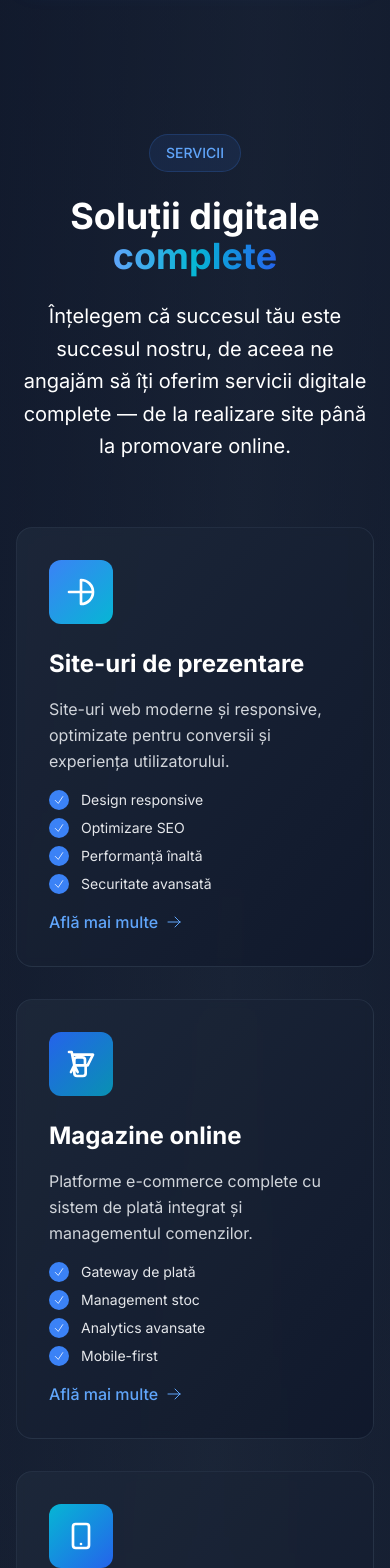
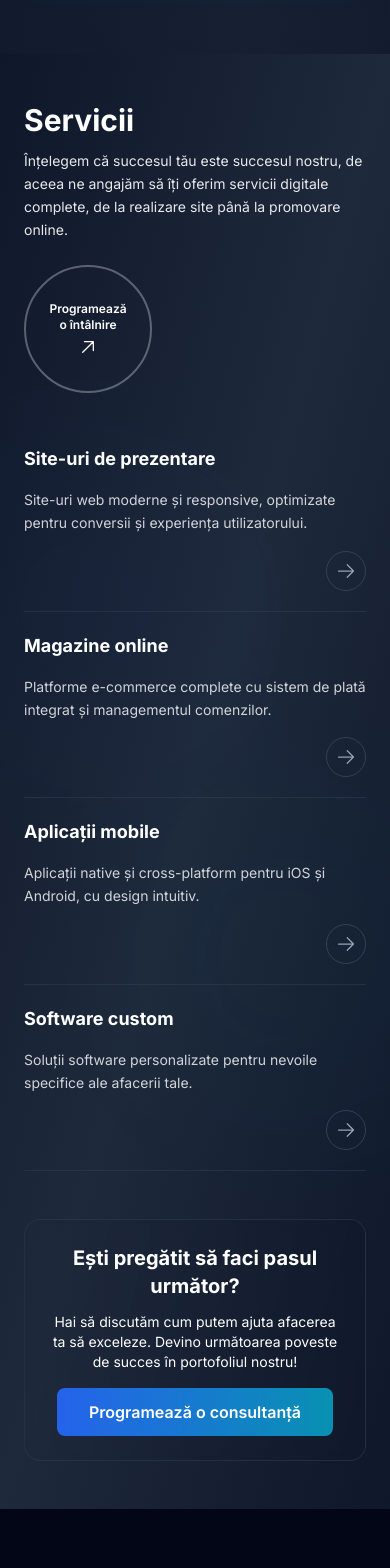
Before and after one commit to AndreiSimionescu12/PEAK_TECH_PLATFORM, a Next.js app: page / in a window 390 px wide. Shown: the part 3840-5408 px from the top of the page. Built offline with nearby package versions, Linux system fonts and the light colour scheme.

Commit message:
improvement

```diff
--- a/app/layout.tsx
+++ b/app/layout.tsx
@@ -1,6 +1,7 @@
 import type { Metadata } from 'next'
 import { Inter, Poppins } from 'next/font/google'
 import './globals.css'
+import CustomCursor from '@/components/CustomCursor'
 
 const inter = Inter({
   subsets: ['latin'],
@@ -74,6 +75,7 @@ export default function RootLayout({
   return (
     <html lang="ro" className={`${inter.variable} ${poppins.variable}`}>
       <body className="font-inter antialiased">
+        <CustomCursor />
         {children}
       </body>
     </html>
--- /dev/null
+++ b/components/CustomCursor.tsx
@@ -0,0 +1,84 @@
+'use client'
+
+import { useEffect, useState } from 'react'
+import { motion } from 'framer-motion'
+
+export default function CustomCursor() {
+  const [mousePosition, setMousePosition] = useState({ x: 0, y: 0 })
+  const [isPointer, setIsPointer] = useState(false)
+  const [isMobile, setIsMobile] = useState(false)
+
+  useEffect(() => {
+    // Check if device is mobile/tablet
+    const checkMobile = () => {
+      setIsMobile(window.innerWidth <= 1024)
+    }
+
+    checkMobile()
+    window.addEventListener('resize', checkMobile)
+
+    const updateMousePosition = (e: MouseEvent) => {
+      setMousePosition({ x: e.clientX, y: e.clientY })
+    }
+
+    const updateCursorType = (e: MouseEvent) => {
+      const target = e.target as HTMLElement
+      const isClickable =
+        target.tagName === 'A' ||
+        target.tagName === 'BUTTON' ||
+        target.closest('a') !== null ||
+        target.closest('button') !== null ||
+        window.getComputedStyle(target).cursor === 'pointer'
+
+      setIsPointer(isClickable)
+    }
+
+    window.addEventListener('mousemove', updateMousePosition)
+    window.addEventListener('mouseover', updateCursorType)
+
+    return () => {
+      window.removeEventListener('mousemove', updateMousePosition)
+      window.removeEventListener('mouseover', updateCursorType)
+      window.removeEventListener('resize', checkMobile)
+    }
+  }, [])
+
+  // Don't render on mobile/tablet
+  if (isMobile) return null
+
+  return (
+    <>
+      {/* Main cursor dot */}
+      <motion.div
+        className="fixed top-0 left-0 w-2 h-2 bg-blue-400 rounded-full pointer-events-none z-40"
+        animate={{
+          x: mousePosition.x - 4,
+          y: mousePosition.y - 4,
+          scale: isPointer ? 1.5 : 1
+        }}
+        transition={{
+          type: "spring",
+          stiffness: 500,
+          damping: 28,
+          mass: 0.5
+        }}
+      />
+
+      {/* Outer cursor ring */}
+      <motion.div
+        className="fixed top-0 left-0 w-8 h-8 border-2 border-blue-400/50 rounded-full pointer-events-none z-40"
+        animate={{
+          x: mousePosition.x - 16,
+          y: mousePosition.y - 16,
+          scale: isPointer ? 1.5 : 1
+        }}
+        transition={{
+          type: "spring",
+          stiffness: 150,
+          damping: 15,
+          mass: 0.8
+        }}
+      />
+    </>
+  )
+}
--- a/sections/ServicesSection.tsx
+++ b/sections/ServicesSection.tsx
@@ -1,167 +1,108 @@
 'use client'
 
 import { motion } from 'framer-motion'
-import { ArrowRightIcon, CheckIcon } from '@heroicons/react/24/outline'
+import { ArrowRightIcon } from '@heroicons/react/24/outline'
 import { siteConfig } from '@/constants/siteConfig'
 
-interface ServiceCardProps {
-  service: typeof siteConfig.services[0]
-  index: number
-}
+export default function ServicesSection() {
+  return (
+    <section id="services" className="relative py-12 md:py-20 lg:py-32 bg-gradient-to-br from-slate-900 via-slate-800 to-slate-900 overflow-hidden">
+      {/* Background decorations */}
+      <div className="absolute inset-0 opacity-20">
+        <div className="absolute top-1/4 right-1/4 w-96 h-96 bg-blue-500/10 rounded-full blur-3xl"></div>
+        <div className="absolute bottom-1/4 left-1/4 w-96 h-96 bg-cyan-500/10 rounded-full blur-3xl"></div>
+      </div>
 
-function ServiceCard({ service, index }: ServiceCardProps) {
-  const iconMap = {
-    Globe: (
-      <svg className="w-8 h-8" fill="none" stroke="currentColor" viewBox="0 0 24 24">
-        <path strokeLinecap="round" strokeLinejoin="round" strokeWidth={2} d="M21 12a9 9 0 01-9 9m9-9a9 9 0 00-9-9m9 9H3m9 9v-9m0-9v9" />
-      </svg>
-    ),
-    ShoppingCart: (
-      <svg className="w-8 h-8" fill="none" stroke="currentColor" viewBox="0 0 24 24">
-        <path strokeLinecap="round" strokeLinejoin="round" strokeWidth={2} d="M3 3h2l.4 2M7 13h10l4-8H5.4m0 0L7 13m0 0l-2.5 5M7 13l2.5 5m6-5v6a2 2 0 01-2 2H9a2 2 0 01-2-2v-6m8 0V9a2 2 0 00-2-2H9a2 2 0 00-2 2v4.01" />
-      </svg>
-    ),
-    Smartphone: (
-      <svg className="w-8 h-8" fill="none" stroke="currentColor" viewBox="0 0 24 24">
-        <path strokeLinecap="round" strokeLinejoin="round" strokeWidth={2} d="M12 18h.01M8 21h8a2 2 0 002-2V5a2 2 0 00-2-2H8a2 2 0 00-2 2v14a2 2 0 002 2z" />
-      </svg>
-    ),
-    Code: (
-      <svg className="w-8 h-8" fill="none" stroke="currentColor" viewBox="0 0 24 24">
-        <path strokeLinecap="round" strokeLinejoin="round" strokeWidth={2} d="M10 20l4-16m4 4l4 4-4 4M6 16l-4-4 4-4" />
-      </svg>
-    )
-  }
+      <div className="container-custom relative z-10 px-6 md:px-8 lg:px-12">
+        {/* Header */}
+        <div className="flex flex-col lg:flex-row justify-between items-start gap-6 md:gap-8 mb-8 md:mb-12 lg:mb-16">
+          <motion.div
+            initial={{ opacity: 0, x: -50 }}
+            whileInView={{ opacity: 1, x: 0 }}
+            transition={{ duration: 0.8 }}
+            viewport={{ once: true }}
+            className="flex-1"
+          >
+            <h2 className="text-3xl md:text-5xl lg:text-6xl font-bold text-white mb-3 md:mb-4">
+              Servicii
+            </h2>
+            <p className="text-sm md:text-base lg:text-xl text-white/90 max-w-2xl leading-relaxed">
+              Înțelegem că succesul tău este succesul nostru, de aceea ne angajăm să îți oferim servicii digitale complete, de la realizare site până la promovare online.
+            </p>
+          </motion.div>
 
-  const gradients = [
-    'from-blue-500 to-cyan-500',
-    'from-blue-600 to-cyan-600',
-    'from-cyan-500 to-blue-600',
-    'from-blue-700 to-cyan-700'
-  ]
+          {/* CTA Button - Responsive */}
+          <motion.button
+            initial={{ opacity: 0, scale: 0.8 }}
+            whileInView={{ opacity: 1, scale: 1 }}
+            transition={{ duration: 0.6 }}
+            viewport={{ once: true }}
+            whileHover={{ scale: 1.05 }}
+            whileTap={{ scale: 0.95 }}
+            className="flex items-center justify-center w-32 h-32 md:w-36 md:h-36 lg:w-40 lg:h-40 flex-shrink-0 rounded-full border-2 border-white/30 hover:border-blue-400 text-white hover:text-blue-400 transition-all duration-300 hover:shadow-lg hover:shadow-blue-500/20"
+          >
+            <div className="text-center">
+              <div className="text-xs md:text-sm font-semibold">Programează</div>
+              <div className="text-xs md:text-sm font-semibold">o întâlnire</div>
+              <ArrowRightIcon className="w-5 h-5 md:w-6 md:h-6 mx-auto mt-1 md:mt-2 rotate-[-45deg]" />
+            </div>
+          </motion.button>
+        </div>
 
-  return (
+        {/* Services List */}
+        <div className="space-y-0">
+          {siteConfig.services.map((service, index) => (
             <motion.div
-      initial={{ opacity: 0, y: 50 }}
+              key={service.id}
+              initial={{ opacity: 0, y: 30 }}
               whileInView={{ opacity: 1, y: 0 }}
               transition={{ duration: 0.6, delay: index * 0.1 }}
               viewport={{ once: true }}
-      whileHover={{ scale: 1.05, y: -10 }}
-      className="group relative"
+              className="group"
             >
-      {/* Background Glow */}
-      <motion.div
-        whileHover={{ opacity: 0.3 }}
-        className={`absolute inset-0 bg-gradient-to-br ${gradients[index]} opacity-0 rounded-2xl blur-xl transition-opacity duration-300`}
-      />
-
-      {/* Main Card */}
-      <div className="relative bg-gradient-to-br from-slate-800/80 to-slate-900/80 backdrop-blur-sm rounded-2xl p-8 border border-slate-700/50 hover:border-blue-500/50 transition-all duration-300 h-full">
-        {/* Icon */}
-        <motion.div
-          whileHover={{ scale: 1.1, rotate: 5 }}
-          className={`w-16 h-16 bg-gradient-to-br ${gradients[index]} rounded-xl flex items-center justify-center text-white mb-6 group-hover:shadow-lg group-hover:shadow-blue-500/25 transition-all duration-300`}
-        >
-          {iconMap[service.icon as keyof typeof iconMap]}
-        </motion.div>
-
-        {/* Content */}
-        <div className="space-y-4">
-          <h3 className="text-2xl font-bold text-white group-hover:text-blue-400 transition-colors duration-300">
+              {/* Service Item */}
+              <div className="flex flex-col lg:grid lg:grid-cols-12 gap-2 md:gap-4 lg:gap-12 py-5 md:py-6 lg:py-8 border-b border-slate-700/50 hover:border-blue-500/50 transition-all duration-500">
+                {/* Title - Left */}
+                <div className="lg:col-span-3 mb-2 lg:mb-0">
+                  <h3 className="text-lg md:text-xl lg:text-2xl xl:text-3xl font-bold text-white group-hover:text-blue-400 transition-colors duration-300">
                     {service.title}
                   </h3>
+                </div>
 
-          <p className="text-gray-300 leading-relaxed">
+                {/* Description - Center */}
+                <div className="lg:col-span-8">
+                  <p className="text-sm md:text-base lg:text-lg text-white/80 md:text-white/90 leading-relaxed">
                     {service.description}
                   </p>
+                </div>
 
-          {/* Features List */}
-          <div className="space-y-2">
-            {service.features.map((feature, featureIndex) => (
+                {/* Arrow - Right */}
+                <div className="flex lg:col-span-1 items-center justify-end mt-2 lg:mt-0">
                   <motion.div
-                key={featureIndex}
-                initial={{ opacity: 0, x: -20 }}
-                whileInView={{ opacity: 1, x: 0 }}
-                transition={{ duration: 0.4, delay: (index * 0.1) + (featureIndex * 0.05) }}
-                viewport={{ once: true }}
-                className="flex items-center space-x-3"
+                    whileHover={{ x: 5 }}
+                    className="w-10 h-10 md:w-12 md:h-12 rounded-full border border-slate-700 group-hover:border-blue-400 flex items-center justify-center group-hover:bg-blue-500/10 transition-all duration-300"
                   >
-                <div className="w-5 h-5 bg-blue-500 rounded-full flex items-center justify-center flex-shrink-0">
-                  <CheckIcon className="w-3 h-3 text-white" />
+                    <ArrowRightIcon className="w-5 h-5 md:w-6 md:h-6 text-slate-400 group-hover:text-blue-400 transition-colors duration-300" />
+                  </motion.div>
                 </div>
-                <span className="text-sm text-gray-200">{feature}</span>
+              </div>
             </motion.div>
           ))}
         </div>
 
-          {/* CTA */}
-          <motion.button
-            whileHover={{ x: 5 }}
-            whileTap={{ scale: 0.95 }}
-            className="mt-6 flex items-center space-x-2 text-blue-400 hover:text-blue-300 transition-colors duration-300 group-hover:text-white"
-          >
-            <span className="font-medium">Află mai multe</span>
-            <ArrowRightIcon className="w-4 h-4 group-hover:translate-x-1 transition-transform duration-300" />
-          </motion.button>
-        </div>
-      </div>
-    </motion.div>
-  )
-}
-
-export default function ServicesSection() {
-  return (
-    <section id="services" className="section-padding bg-gradient-to-b from-slate-900/50 to-slate-800/30">
-      <div className="container-custom">
-        {/* Header */}
+        {/* Bottom CTA Section */}
         <motion.div
           initial={{ opacity: 0, y: 30 }}
           whileInView={{ opacity: 1, y: 0 }}
           transition={{ duration: 0.8 }}
           viewport={{ once: true }}
-          className="text-center mb-16"
+          className="mt-12 md:mt-16 lg:mt-20 text-center"
         >
-          {/* Section Badge */}
-          <motion.div
-            initial={{ opacity: 0, y: 20 }}
-            whileInView={{ opacity: 1, y: 0 }}
-            transition={{ duration: 0.6 }}
-            viewport={{ once: true }}
-            className="inline-flex items-center space-x-2 bg-blue-500/10 border border-blue-500/20 rounded-full px-4 py-2 mb-6"
-          >
-            <span className="text-blue-400 text-sm font-medium">SERVICII</span>
-          </motion.div>
-
-          <h2 className="text-4xl md:text-5xl font-bold text-white mb-6">
-            Soluții digitale{' '}
-            <span className="gradient-text">complete</span>
-          </h2>
-
-          <p className="text-xl text-white max-w-3xl mx-auto leading-relaxed">
-            Înțelegem că succesul tău este succesul nostru, de aceea ne angajăm să îți oferim servicii digitale complete — de la realizare site până la promovare online.
-          </p>
-        </motion.div>
-
-        {/* Services Grid */}
-        <div className="grid grid-cols-1 md:grid-cols-2 lg:grid-cols-4 gap-8 mb-16">
-          {siteConfig.services.map((service, index) => (
-            <ServiceCard key={service.id} service={service} index={index} />
-          ))}
-        </div>
-
-        {/* Bottom CTA */}
-        <motion.div
-          initial={{ opacity: 0, y: 30 }}
-          whileInView={{ opacity: 1, y: 0 }}
-          transition={{ duration: 0.8 }}
-          viewport={{ once: true }}
-          className="text-center"
-        >
-          <div className="bg-gradient-to-r from-slate-800/50 to-slate-900/50 backdrop-blur-sm rounded-2xl p-8 border border-slate-700/50">
-            <h3 className="text-2xl font-bold text-white mb-4">
+          <div className="bg-gradient-to-r from-slate-800/50 to-slate-900/50 backdrop-blur-sm rounded-2xl p-6 md:p-8 border border-slate-700/50">
+            <h3 className="text-xl md:text-2xl font-bold text-white mb-3 md:mb-4">
               Ești pregătit să faci pasul următor?
             </h3>
-            <p className="text-white mb-6 max-w-2xl mx-auto">
+            <p className="text-sm md:text-base text-white mb-4 md:mb-6 max-w-2xl mx-auto">
               Hai să discutăm cum putem ajuta afacerea ta să exceleze. Devino următoarea poveste de succes în portofoliul nostru!
             </p>
             <motion.button
```
Lines whose indentation alone changed are shown as unchanged.
